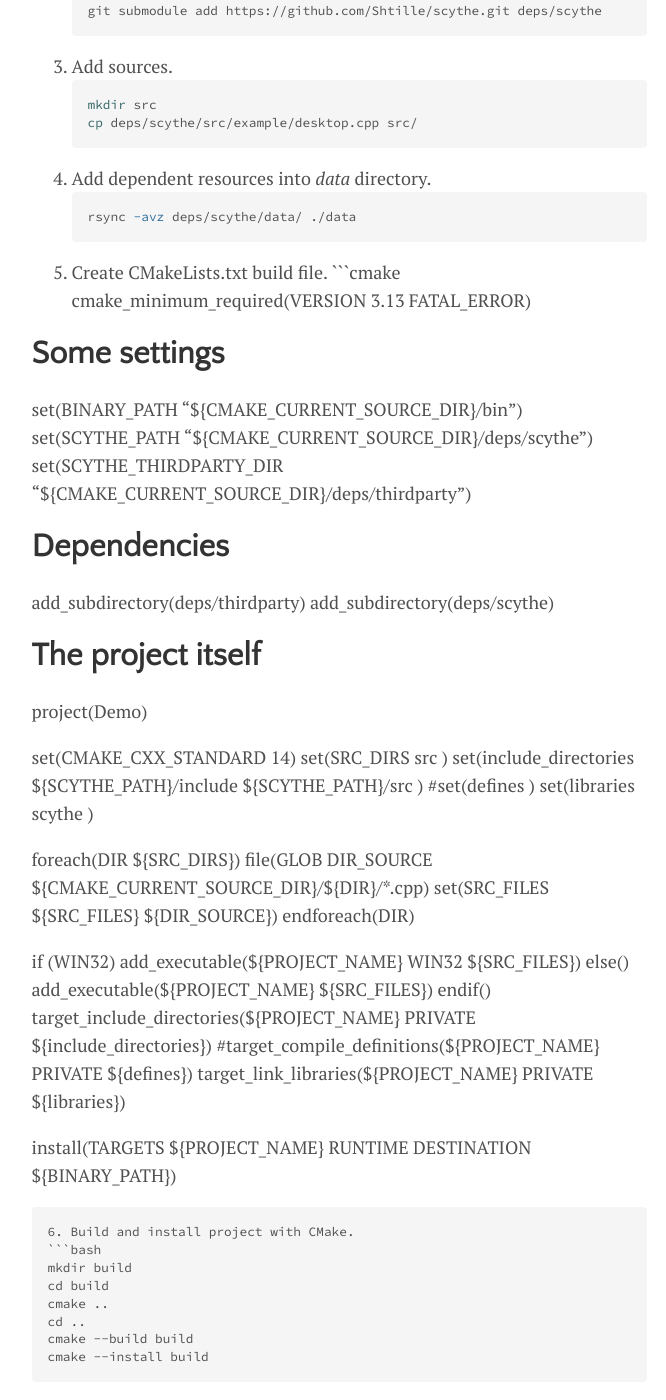
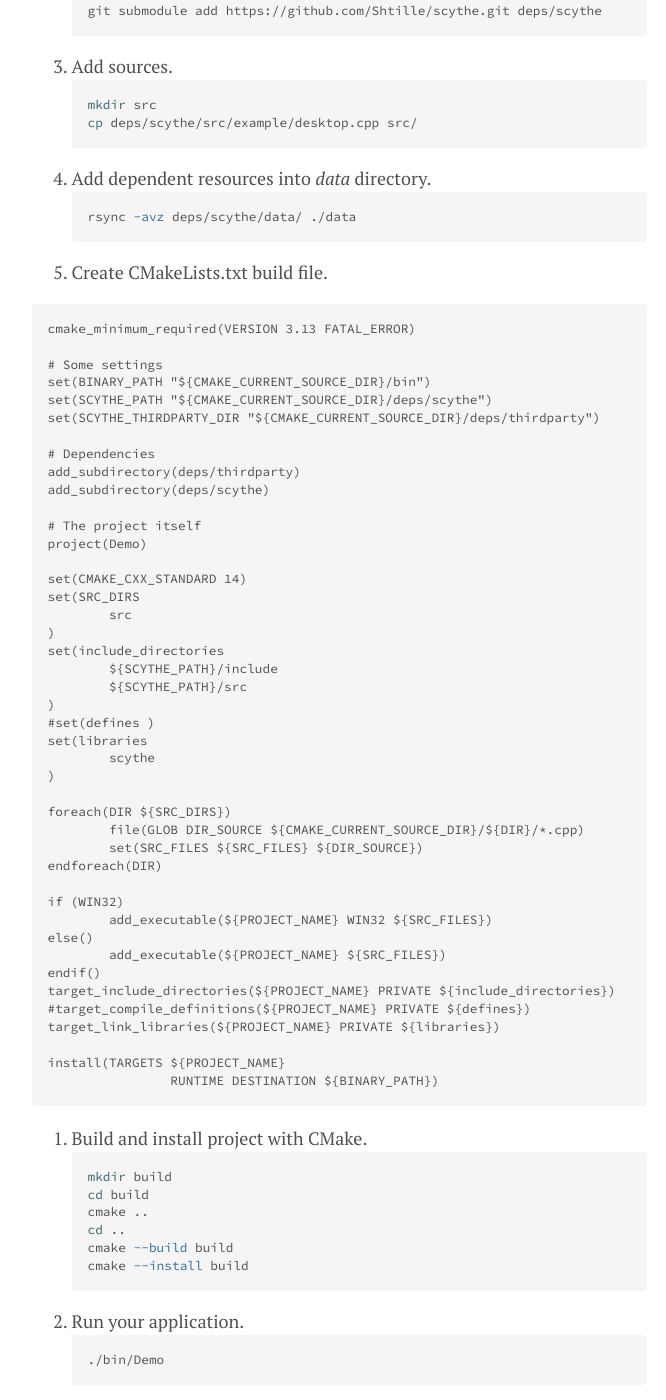
Before and after one commit to Shtille/blog, a Jekyll site: the page built from _posts/2022-08-12-scythe-new-project.md, in a window 1280 px wide and 1400 px high, scrolled down 521 px. Shown: the whole window, without its empty margins (301-967 px from the left). Built offline with Jekyll 4.4.1, drawn with Linux system fonts in a browser that asks for light colours.

Commit message:
Update 2022-08-12-scythe-new-project.md

````diff
--- a/_posts/2022-08-12-scythe-new-project.md
+++ b/_posts/2022-08-12-scythe-new-project.md
@@ -33,7 +33,8 @@ cp deps/scythe/src/example/desktop.cpp src/
 rsync -avz deps/scythe/data/ ./data
 ```
 5. Create CMakeLists.txt build file.
-```cmake
+
+```
 cmake_minimum_required(VERSION 3.13 FATAL_ERROR)
 
 # Some settings
@@ -78,6 +79,7 @@ target_link_libraries(${PROJECT_NAME} PRIVATE ${libraries})
 install(TARGETS ${PROJECT_NAME}
 		RUNTIME DESTINATION ${BINARY_PATH})
 ```
+
 6. Build and install project with CMake.
 ```bash
 mkdir build
````
